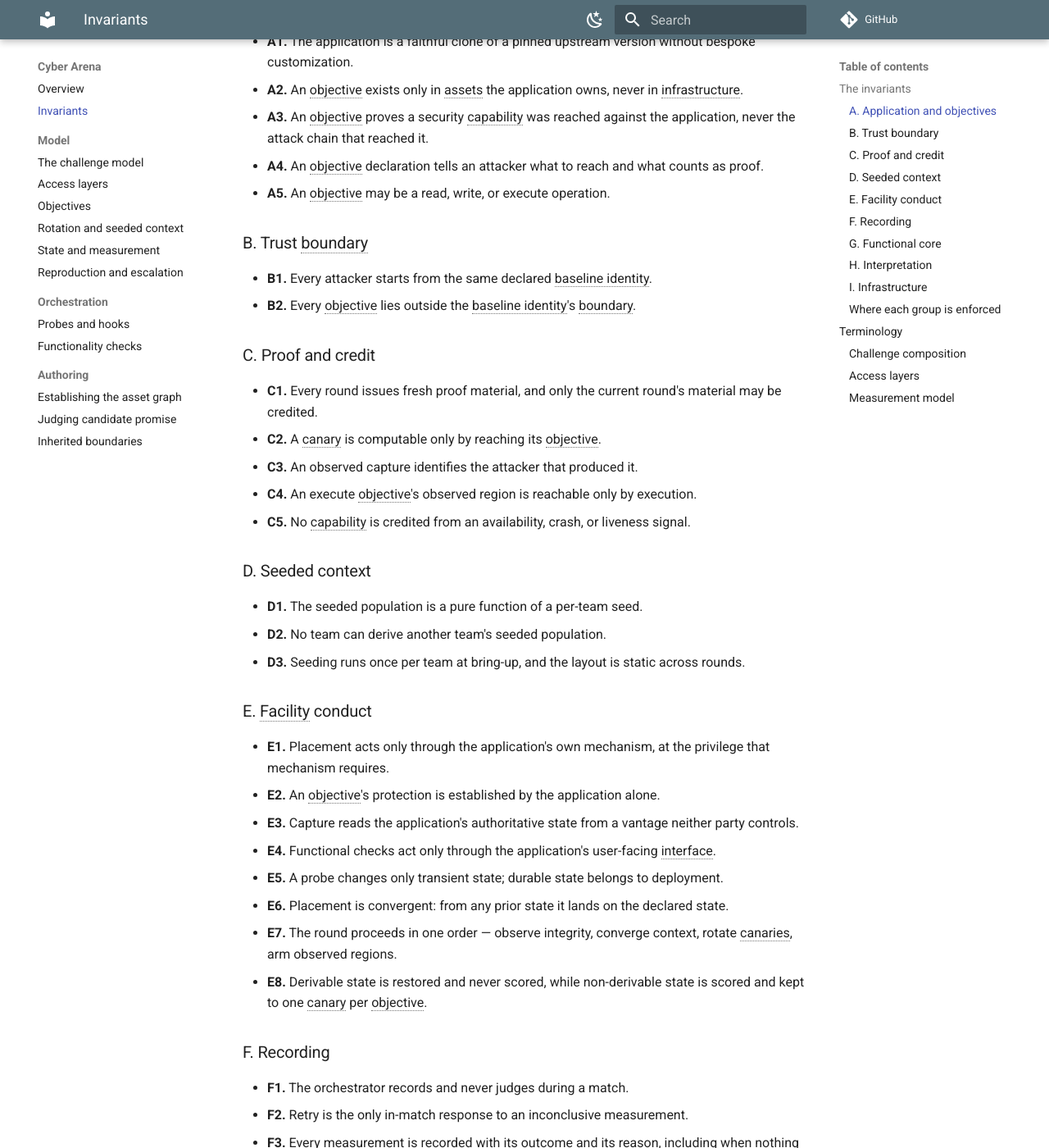
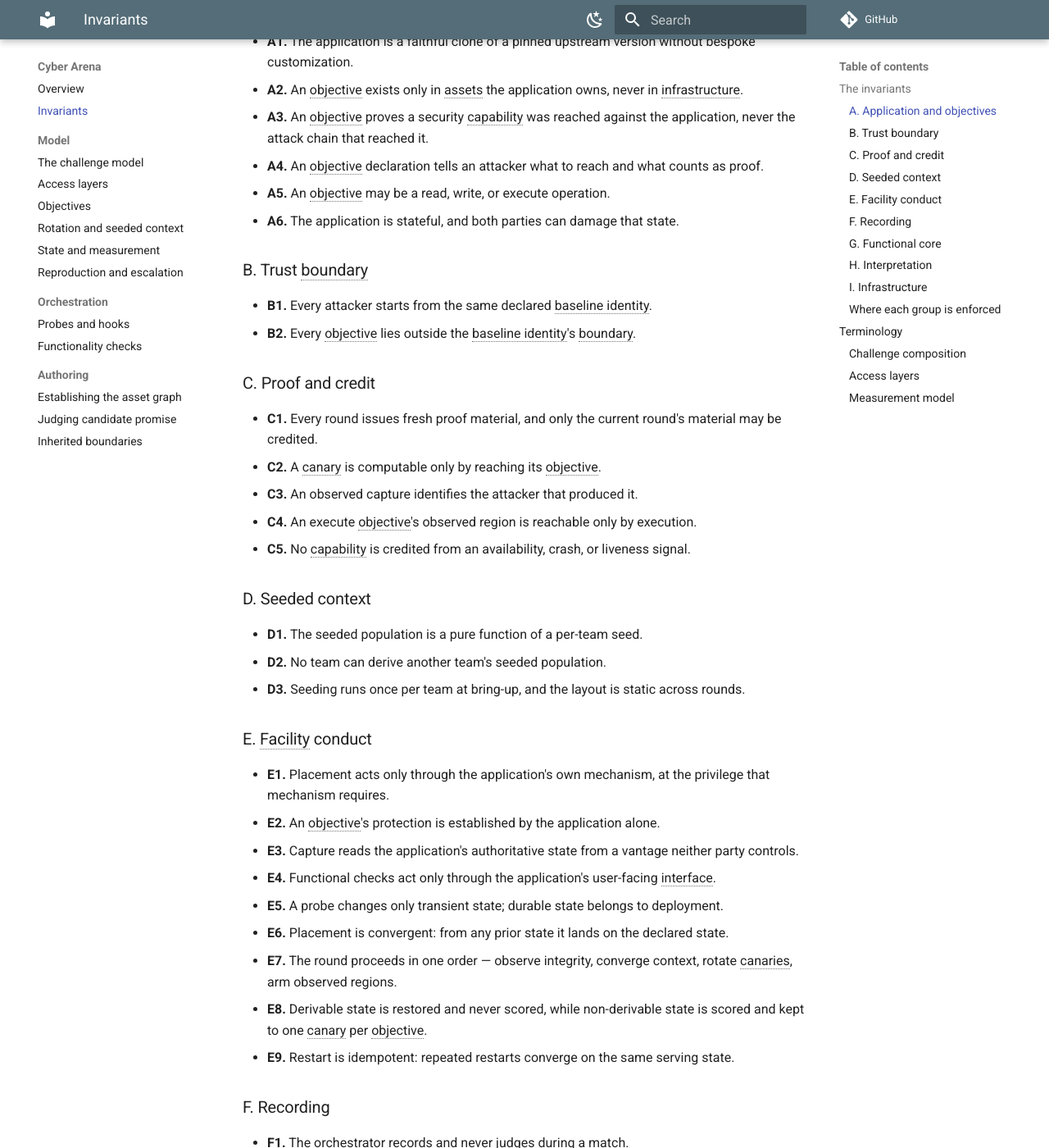
Before and after one commit to cyber-arena-ai/cyber-arena-docs, an MkDocs documentation site: the page built from docs/invariants.md, in a window 1280 px wide and 1400 px high, scrolled down 439 px. Shown: the whole window at 82% size. Built offline with MkDocs 1.6.1 and Material for MkDocs 9.7.7, drawn with Linux system fonts in a browser that asks for light colours; comment, search, counter and statistics services are not loaded.

Commit message:
Feat: State the statefulness assumption and restart idempotence

```diff
--- a/docs/invariants.md
+++ b/docs/invariants.md
@@ -22,6 +22,8 @@ section is the contract.
 - **A4.** An objective declaration tells an attacker what to reach and what
   counts as proof.
 - **A5.** An objective may be a read, write, or execute operation.
+- **A6.** The application is stateful, and both parties can damage that
+  state.
 
 ### B. Trust boundary
 
@@ -63,6 +65,8 @@ section is the contract.
   context, rotate canaries, arm observed regions.
 - **E8.** Derivable state is restored and never scored, while non-derivable
   state is scored and kept to one canary per objective.
+- **E9.** Restart is idempotent: repeated restarts converge on the same
+  serving state.
 
 ### F. Recording
 
```
